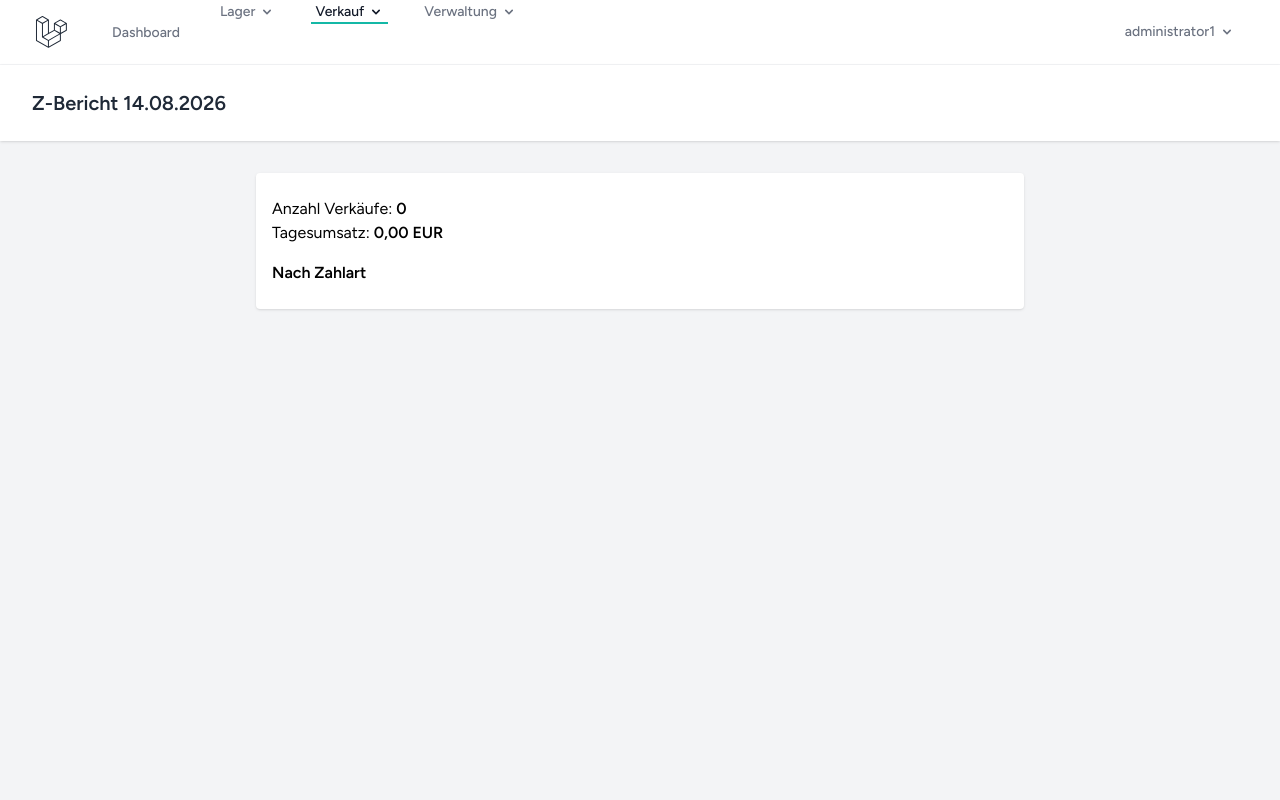
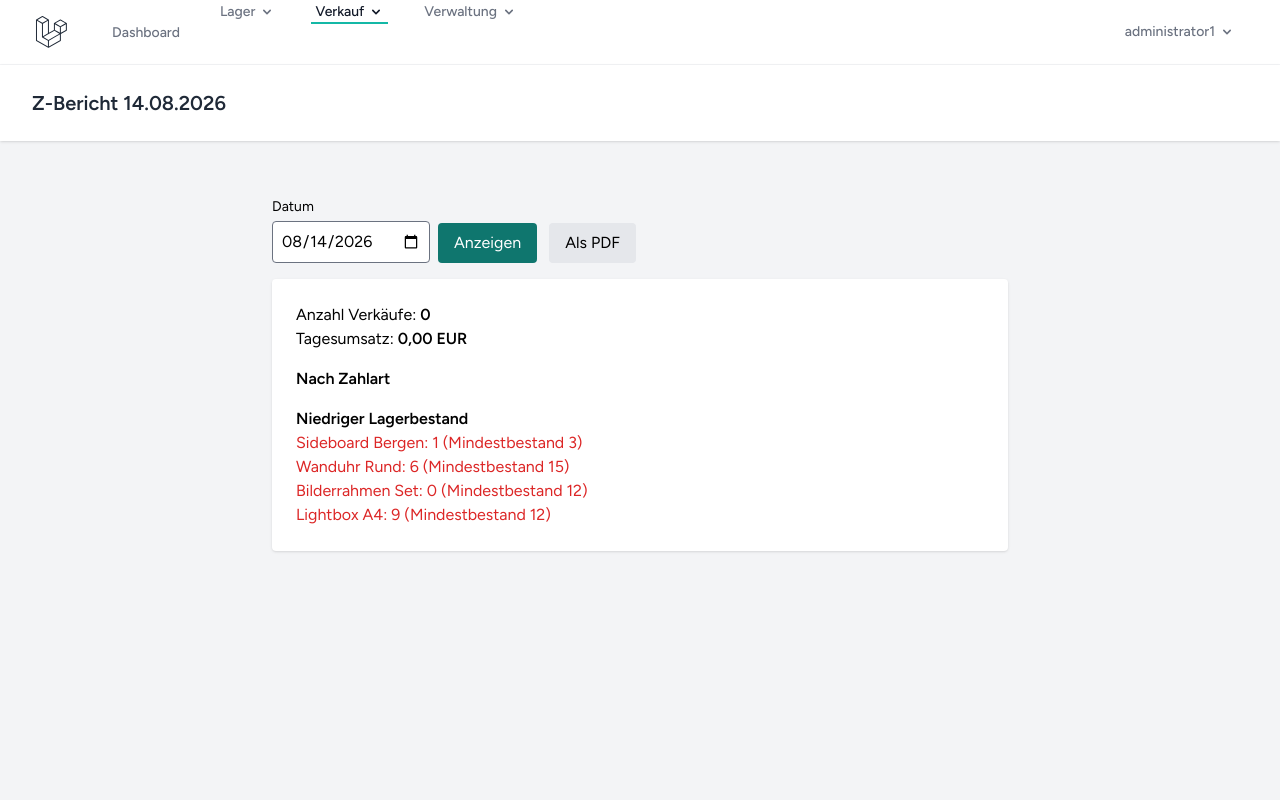
Before and after one commit to Gitm3h/Projekt-Neumann, a Laravel app: page /z-bericht in a window 1280 px wide. Run offline with Laravel 12, Linux system fonts and the light colour scheme; a user stored in the database is signed in; data comes from the database, SQL or seed files in the repository; tables that the repository leaves empty hold one stand-in row (values such as "Sample post"); style sheets or scripts are compiled from the project's sources; parts of the project's set-up code (start-up, migrations or seed data) failed here and were passed over.

Commit message:
Z-Bericht: Datum waehlbar + PDF + Niedrigbestand-Hinweis

```diff
--- a/app/Http/Controllers/ReportController.php
+++ b/app/Http/Controllers/ReportController.php
@@ -5,28 +5,48 @@ namespace App\Http\Controllers;
 use Illuminate\Http\Request;
 use App\Models\Sale;
 use App\Models\Article;
+use Barryvdh\DomPDF\Facade\Pdf;
 
 class ReportController extends Controller
 {
-    public function zBericht()
+    public function zBericht(Request $request)
     {
-        $sales = Sale::whereDate('date', today())->get();
+        $datum = $request->input('datum', today()->toDateString());
+        $sales = Sale::whereDate('date', $datum)->get();
+        $niedrig = Article::with('stocks')->get()
+            ->filter(fn ($a) => $a->stocks->sum('quantity') < $a->min_stock);
 
-        $data = [
+        return view('reports.z', [
+            'datum' => $datum,
             'anzahl' => $sales->count(),
             'umsatz' => $sales->sum('total'),
-            'nachZahlart' => $sales->groupBy('payment_method')
-            ->map(fn ($g) => $g->sum('total')),
-        ];
+            'nachZahlart' => $sales->groupBy('payment_method')->map(fn ($g) => $g->sum('total')),
+            'niedrig' => $niedrig,
+        ]);
+    }
 
-        return view('reports.z', $data);
+    public function zBerichtPdf(Request $request)
+    {
+        $datum = $request->input('datum', today()->toDateString());
+        $sales = Sale::whereDate('date', $datum)->get();
+        $niedrig = Article::with('stocks')->get()
+            ->filter(fn ($a) => $a->stocks->sum('quantity') < $a->min_stock);
+
+        $pdf = Pdf::loadView('reports.z-pdf', [
+            'datum' => $datum,
+            'anzahl' => $sales->count(),
+            'umsatz' => $sales->sum('total'),
+            'nachZahlart' => $sales->groupBy('payment_method')->map(fn ($g) => $g->sum('total')),
+            'niedrig' => $niedrig,
+        ]);
+
+        return $pdf->stream('Z-Bericht' . $datum . '.pdf');
     }
 
     public function niedrig()
     {
         $artikel = Article::with('stocks')->get()
             ->filter(fn ($a) => $a->stocks->sum('quantity') < $a->min_stock);
-
         return view('reports.low-stock', ['artikel' => $artikel]);
     }
 }
--- a/resources/views/reports/z.blade.php
+++ b/resources/views/reports/z.blade.php
@@ -1,18 +1,36 @@
 <x-app-layout>
     <x-slot name="header">
         <h2 class="font-semibold text-xl text-gray-800">
-            Z-Bericht {{ now()->format('d.m.Y') }}
+            Z-Bericht {{ \Carbon\Carbon::parse($datum)->format('d.m.Y') }}
         </h2>
     </x-slot>
-    <div class="max-w-3xl mx-auto mt-8 py-6 px-4 bg-white p-6 rounded shadow">
+    <div class="max-w-3xl mx-auto mt-8 py-6 px-4">
+        <div class="flex items-end gap-3 mb-4">
+            <form method="GET" action="{{ route('reports.z') }}" class="flex items-end gap-2">
+            <div>
+                <label class="block mb-1 text-sm">Datum</label>
+                <input type="date" name="datum" value="{{ $datum }}" class="border rounded p-2">
+            </div>
+            <button class="px-4 py-2 bg-teal-700 hover:bg-teal-800 transition text-white rounded">Anzeigen</button>
+            </form>
+            <a href="{{ route('reports.z.pdf', ['datum' => $datum]) }}" target="_blank"
+               class="px-4 py-2 bg-gray-200 hover:bg-gray-300 rounded">Als PDF</a>
+        </div>
+        <div class="bg-white p-6 rounded shadow">
             <p>Anzahl Verkäufe: <b>{{ $anzahl }}</b></p>
             <p>Tagesumsatz: <b>{{ number_format($umsatz, 2, ',', '.') }} EUR</b></p>
-
             <h3 class="mt-4 font-semibold">Nach Zahlart</h3>
             <ul class="list-disc ml-6">
                 @foreach($nachZahlart as $art => $summe)
                     <li>{{ $art }}: {{ number_format($summe, 2, ',', '.') }} EUR</li>
                 @endforeach
             </ul>
+            <h3 class="mt-4 font-semibold">Niedriger Lagerbestand</h3>
+            @forelse($niedrig as $a)
+                <p class="text-red-600">{{ $a->name }}: {{ $a->stocks->sum('quantity') }} (Mindestbestand {{ $a->min_stock }})</p>
+            @empty
+                <p class="text-gray-500">Alle Artikel über Mindestbestand</p>
+            @endforelse
+        </div>
     </div>
 </x-app-layout>
--- a/routes/web.php
+++ b/routes/web.php
@@ -47,6 +47,7 @@ Route::middleware(['auth', 'password_changed'])->group(function () {
         Route::post('sales', [SaleController::class, 'store'])->name('sales.store');
         Route::get('/invoices/{sale}', [InvoiceController::class, 'pdf'])->name('invoices.pdf');
         Route::get('z-bericht', [ReportController::class, 'zBericht'])->name('reports.z');
+        Route::get('z-bericht/pdf', [ReportController::class, 'zBerichtPdf'])->name('reports.z.pdf');
         Route::get('reservations', [ReservationController::class, 'index'])->name('reservations.index');
         Route::patch('reservations/{reservation}', [ReservationController::class, 'update'])->name('reservations.update');
         Route::resource('customers', CustomerController::class);
```
Also changed, not shown: resources/views/reports/z-pdf.blade.php (added, +53 -0 lines). Lines whose indentation alone changed are shown as unchanged.
